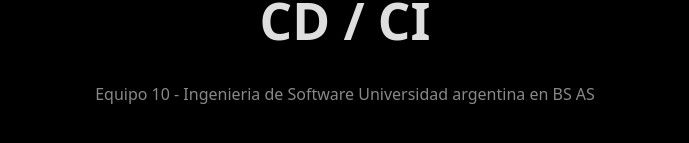
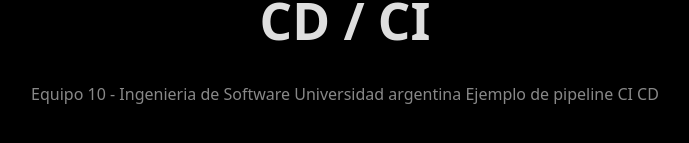
Before and after one commit to Augusto-FG/ci-cd-pipeline-demo, a React app: page / in a window 1280 px wide. Shown: the part 523-666 px from the top of the page, without its empty margins (295-984 px from the left). Built offline with nearby package versions, Linux system fonts and the light colour scheme; the HTML template or start-up script is replaced by a standard one.

Commit message:
update title

```diff
--- a/src/App.tsx
+++ b/src/App.tsx
@@ -13,7 +13,7 @@ function App() {
 
       <p className="subtitle-home">
         Equipo 10 - Ingenieria de Software
-        Universidad argentina en BS AS
+        Universidad argentina Ejemplo de pipeline CI CD
       </p>
     </>
   )
```
